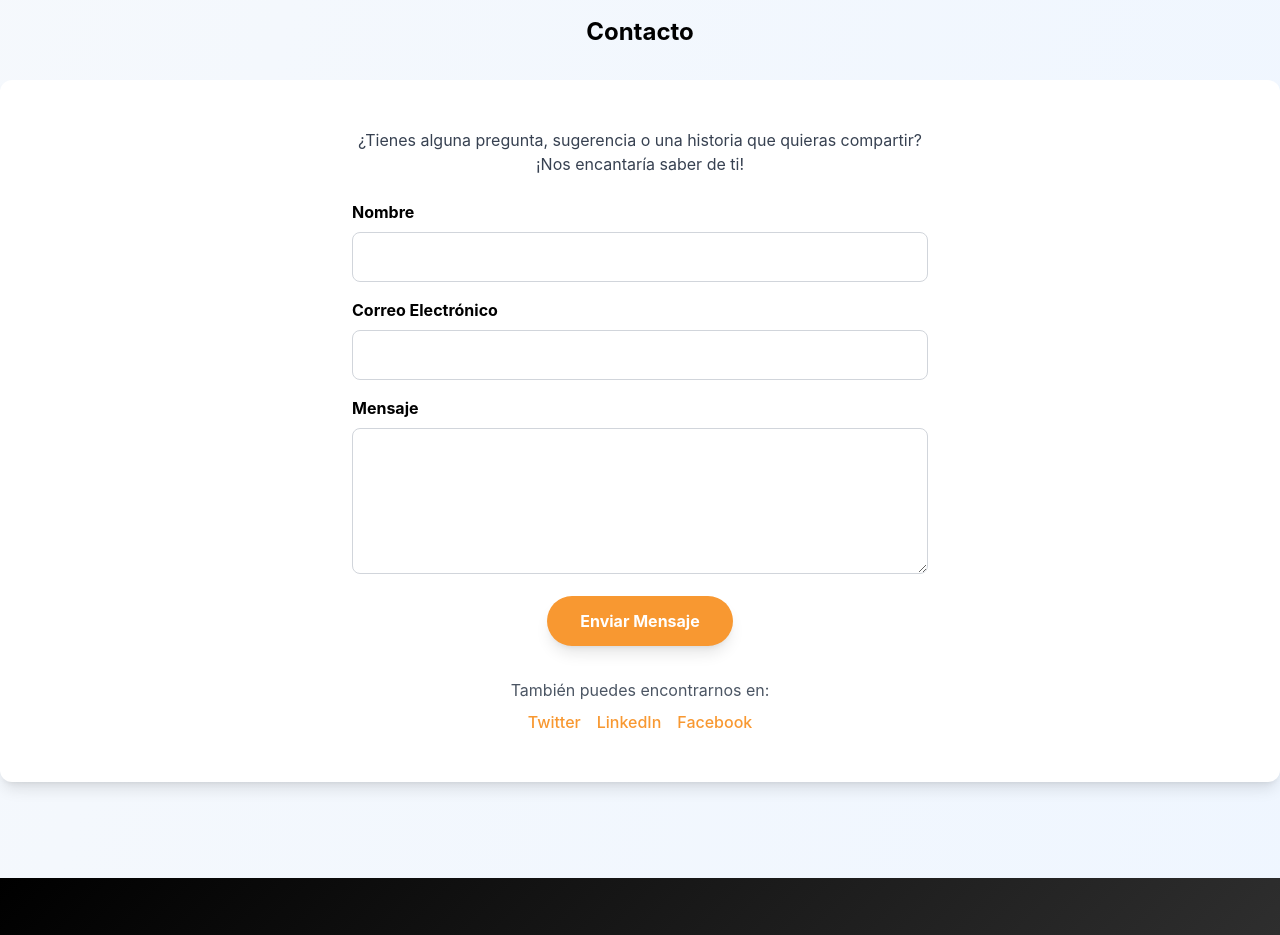
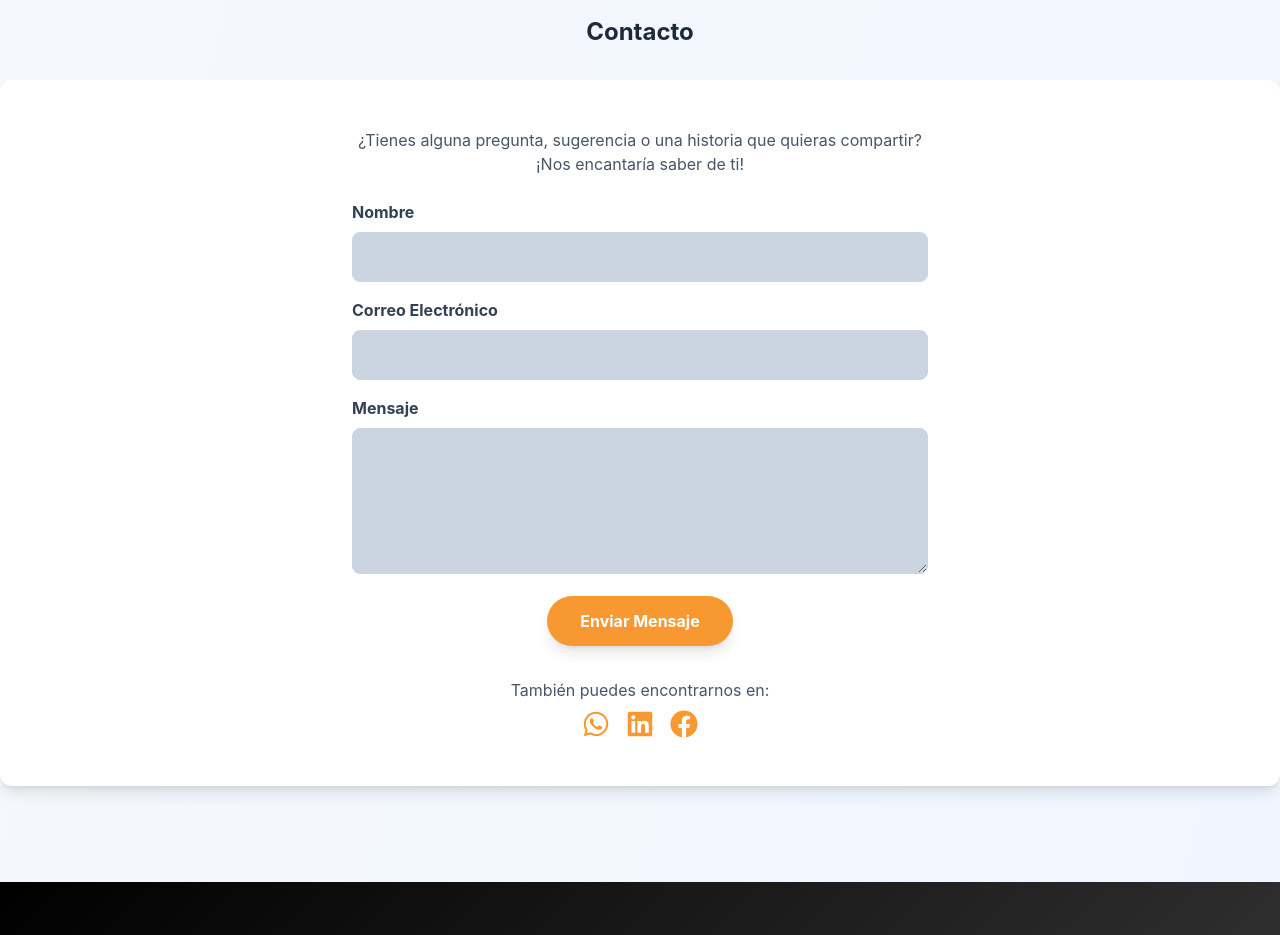
Before and after one commit to JCGadeaDev/Blogspot-de-Emprendimiento, a React (Vite) app: page / in a window 1280 px wide. Shown: the part 3720-4655 px from the top of the page. Built offline with nearby package versions, Linux system fonts and the light colour scheme.

Commit message:
GSC añadido, React Icons instalado, Social Media añadias.

```diff
--- a/package.json
+++ b/package.json
@@ -11,7 +11,8 @@
   },
   "dependencies": {
     "react": "^18.3.1",
-    "react-dom": "^18.3.1"
+    "react-dom": "^18.3.1",
+    "react-icons": "^5.5.0"
   },
   "devDependencies": {
     "@types/react": "^18.3.3",
--- /dev/null
+++ b/public/google9373939301eb96bc.html
@@ -0,0 +1 @@
+google-site-verification: google9373939301eb96bc.html
--- a/src/components/ContactSection.jsx
+++ b/src/components/ContactSection.jsx
@@ -1,57 +1,82 @@
-import React, { useState } from 'react';
+import React, { useState } from "react";
+import { FaWhatsapp, FaLinkedin, FaFacebook } from "react-icons/fa";
 
 const ContactSection = () => {
-    const [formData, setFormData] = useState({ name: '', email: '', message: '' });
-    const [message, setMessage] = useState('');
+  const [formData, setFormData] = useState({
+    name: "",
+    email: "",
+    message: "",
+  });
+  const [message, setMessage] = useState("");
 
   const handleChange = (e) => {
     const { id, value } = e.target;
-        setFormData(prev => ({ ...prev, [id]: value }));
+    setFormData((prev) => ({ ...prev, [id]: value }));
   };
 
   const handleSubmit = (e) => {
     e.preventDefault();
-        setMessage('¡Gracias por tu mensaje! Nos pondremos en contacto contigo pronto.');
-        console.log('Datos del formulario:', formData);
-        setFormData({ name: '', email: '', message: '' });
+    setMessage(
+      "¡Gracias por tu mensaje! Nos pondremos en contacto contigo pronto."
+    );
+    console.log("Datos del formulario:", formData);
+    setFormData({ name: "", email: "", message: "" });
   };
 
   return (
     <section id="contacto" className="py-12">
-            <h2 className="text-center font-bold text-black text-2xl mb-8">Contacto</h2>
+      {/* --- CAMBIADO: Título con un color más suave --- */}
+      <h2 className="text-center font-bold text-slate-800 text-2xl mb-8">
+        Contacto
+      </h2>
       <div className="bg-white rounded-xl shadow-lg p-8 md:p-12">
         <div className="max-w-xl mx-auto">
-                    <p className="text-center text-gray-700 mb-6">¿Tienes alguna pregunta, sugerencia o una historia que quieras compartir? ¡Nos encantaría saber de ti!</p>
+          {/* --- CAMBIADO: Texto de párrafo con un gris más legible --- */}
+          <p className="text-center text-slate-600 mb-6">
+            ¿Tienes alguna pregunta, sugerencia o una historia que quieras
+            compartir? ¡Nos encantaría saber de ti!
+          </p>
           <form onSubmit={handleSubmit} className="space-y-4">
             <div>
-                            <label htmlFor="name" className="block text-black font-bold mb-2">Nombre</label>
+              {/* --- CAMBIADO: Color de la etiqueta --- */}
+              <label htmlFor="name" className="block text-slate-700 font-bold mb-2">
+                Nombre
+              </label>
               <input
                 type="text"
                 id="name"
-                                className="w-full p-3 border border-gray-300 rounded-lg focus:outline-none focus:ring-2"
-                                style={{"--tw-ring-color": "#f89831"}}
+                // --- CAMBIADO: Clases mejoradas para el input ---
+                className="bg-slate-300 font-semibold w-full p-3 border border-slate-300 rounded-lg focus:outline-none focus:ring-2 focus:ring-[#f89831] focus:border-[#f89831] transition"
                 value={formData.name}
                 onChange={handleChange}
               />
             </div>
             <div>
-                            <label htmlFor="email" className="block text-black font-bold mb-2">Correo Electrónico</label>
+              <label
+                htmlFor="email"
+                className="block text-slate-700 font-bold mb-2"
+              >
+                Correo Electrónico
+              </label>
               <input
                 type="email"
                 id="email"
-                                className="w-full p-3 border border-gray-300 rounded-lg focus:outline-none focus:ring-2"
-                                style={{"--tw-ring-color": "#f89831"}}
+                className="bg-slate-300 font-semibold w-full p-3 border border-slate-300 rounded-lg focus:outline-none focus:ring-2 focus:ring-[#f89831] focus:border-[#f89831] transition"
                 value={formData.email}
                 onChange={handleChange}
               />
             </div>
             <div>
-                            <label htmlFor="message" className="block text-black font-bold mb-2">Mensaje</label>
+              <label
+                htmlFor="message"
+                className="block text-slate-700 font-bold mb-2"
+              >
+                Mensaje
+              </label>
               <textarea
                 id="message"
                 rows="5"
-                                className="w-full p-3 border border-gray-300 rounded-lg focus:outline-none focus:ring-2"
-                                style={{"--tw-ring-color": "#f89831"}}
+                className="bg-slate-300 font-semibold w-full p-3 border border-slate-300 rounded-lg focus:outline-none focus:ring-2 focus:ring-[#f89831] focus:border-[#f89831] transition"
                 value={formData.message}
                 onChange={handleChange}
               ></textarea>
@@ -59,24 +84,42 @@ const ContactSection = () => {
             <div className="text-center">
               <button
                 type="submit"
-                                className="text-white font-bold py-3 px-8 rounded-full hover:bg-black transition duration-300 shadow-lg"
-                                style={{backgroundColor: '#f89831'}}
+                // --- CAMBIADO: Estilo del botón usando clases de Tailwind ---
+                className="bg-[#f89831] text-white font-bold py-3 px-8 rounded-full hover:bg-[#e0801a] transition duration-300 shadow-lg focus:outline-none focus:ring-2 focus:ring-offset-2 focus:ring-[#f89831]"
               >
                 Enviar Mensaje
               </button>
             </div>
           </form>
           {message && (
-                        <div className="mt-6 p-4 bg-green-100 text-green-700 rounded-lg text-center font-medium">
+            <div className="mt-6 p-4 bg-green-100 text-green-800 rounded-lg text-center font-medium">
               {message}
             </div>
           )}
-                    <div className="mt-8 text-center text-gray-600">
+          <div className="mt-8 text-center text-slate-600">
             <p>También puedes encontrarnos en:</p>
             <div className="flex justify-center space-x-4 mt-2">
-                            <a href="#" className="transition duration-300" style={{color: '#f89831'}} onMouseEnter={(e) => e.target.style.color = '#000000'} onMouseLeave={(e) => e.target.style.color = '#f89831'}>Twitter</a>
-                            <a href="#" className="transition duration-300" style={{color: '#f89831'}} onMouseEnter={(e) => e.target.style.color = '#000000'} onMouseLeave={(e) => e.target.style.color = '#f89831'}>LinkedIn</a>
-                            <a href="#" className="transition duration-300" style={{color: '#f89831'}} onMouseEnter={(e) => e.target.style.color = '#000000'} onMouseLeave={(e) => e.target.style.color = '#f89831'}>Facebook</a>
+              <a
+                href="https://wa.me/50584104315" target="_blank"
+                aria-label="Whatsapp"
+                className="text-[#f89831] hover:text-slate-900 transition duration-300"
+              >
+                <FaWhatsapp size={28} />
+              </a>
+              <a
+                href="https://www.linkedin.com/in/carlos-alem%C3%A1n-espinoza-b37289123?utm_source=share&utm_campaign=share_via&utm_content=profile&utm_medium=android_app" target="_blank"
+                aria-label="LinkedIn"
+                className="text-[#f89831] hover:text-slate-900 transition duration-300"
+              >
+                <FaLinkedin size={28} />
+              </a>
+              <a
+                href="https://www.facebook.com/share/17FPp148sg/" target="_blank"
+                aria-label="Facebook"
+                className="text-[#f89831] hover:text-slate-900 transition duration-300"
+              >
+                <FaFacebook size={28} />
+              </a>
             </div>
           </div>
         </div>
```
Also changed, not shown: 1 other file (tests, documents, lock files or other folders). Lines whose indentation alone changed are shown as unchanged.
